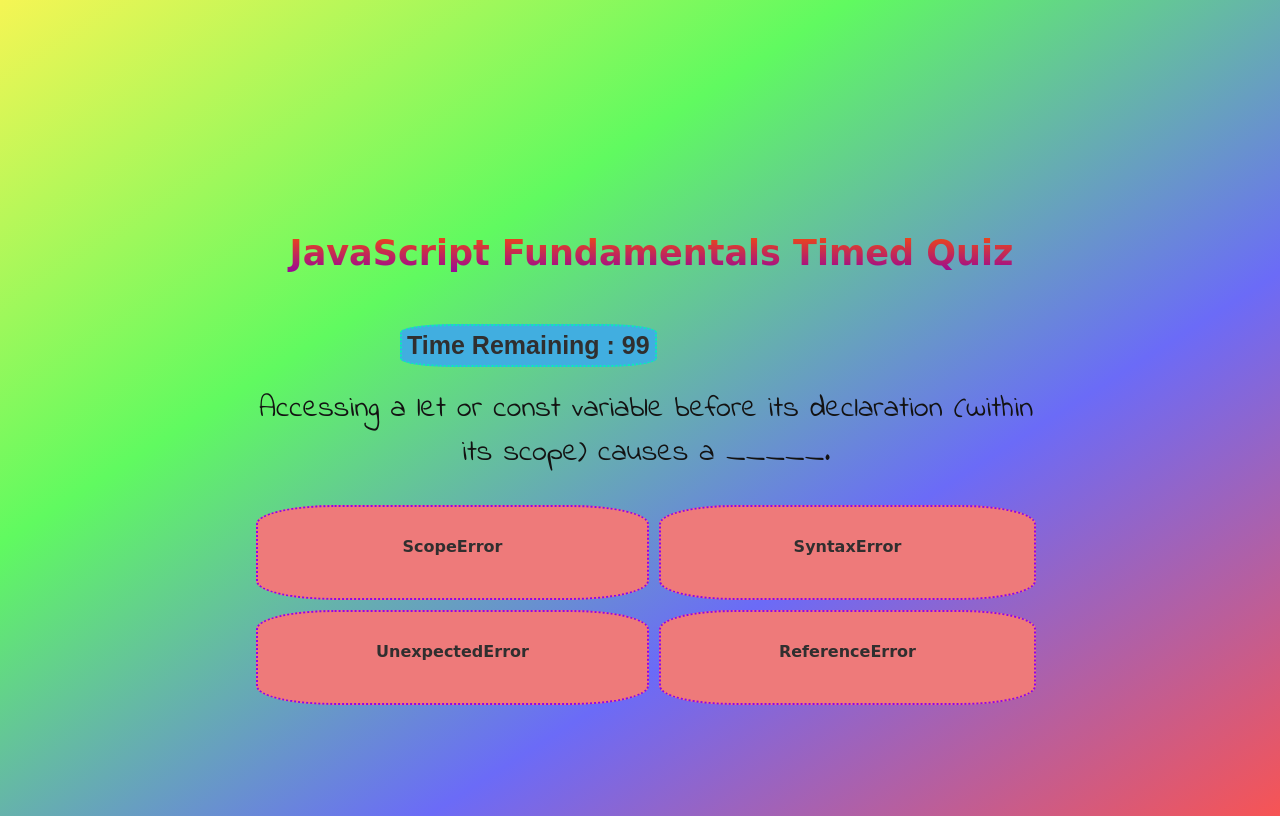
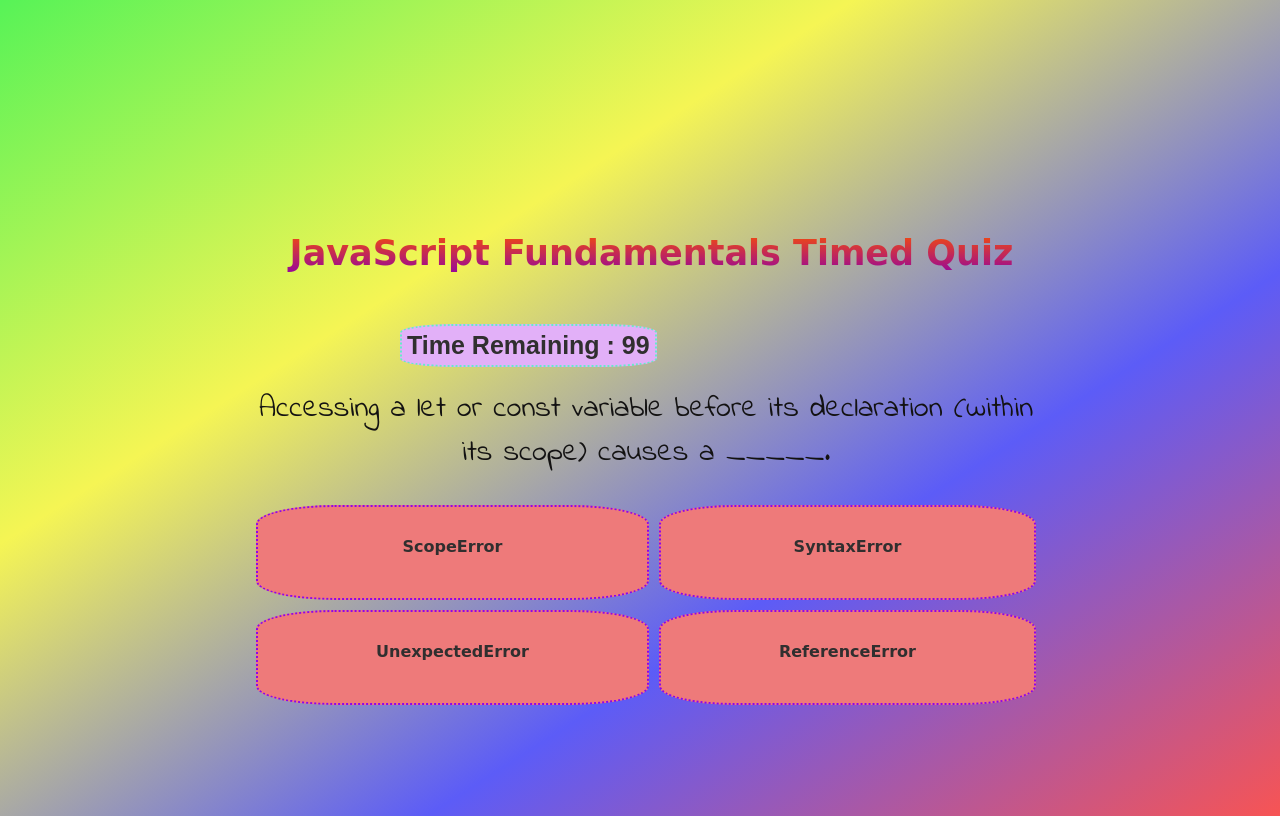
Before and after one commit to DionneNoellaBarretto/04-CodeQuizApp_HW4, a plain HTML site: page index.html in a window 1280 px wide. Both pictures are taken after a click on the button "Start". Drawn offline with Linux system fonts and the light colour scheme; a web font is replaced by a local one.

Commit message:
logging off for the day need to fix input for leaderboard

```diff
--- a/Assets/css/style.css
+++ b/Assets/css/style.css
@@ -20,7 +20,7 @@
         /* incase a browser doesnt support gradients */
         background-color: lavenderblush;
         /* a gradient backgorund using 4 colors and with a diagonal gradation*/
-        background-image: linear-gradient(to bottom right, rgb(245, 245, 84), rgb(96, 250, 96), rgb(107, 107, 247), rgb(247, 84, 84));
+        background-image: linear-gradient(to bottom right,  rgb(87, 243, 87),rgb(245, 245, 84), rgb(92, 92, 247), rgb(247, 84, 84));
     }
     /* formatting the text of potrtion of the paragraph element */
 
@@ -52,7 +52,7 @@
     /* formatting for the correct vs incorrect answer prompt when qn is answered by user */
 
     #correctAns {
-        color: rgb(6, 126, 6);
+        color: rgb(25, 180, 25);
         font-size: 40px;
         align-content: center;
         font-family: 'Yomogi', cursive;
@@ -106,7 +106,7 @@
     .timer {
         padding: 3px;
         margin: 2;
-        text-align: left;
+        text-align: right;
         /* if any lesser then the question will overflow into the timer block */
         height: 45px;
     }
@@ -115,10 +115,10 @@
         font-size: 25px;
         margin: 5px;
         padding: 5px;
-        border: dotted 2px rgb(6, 240, 181);
+        border: dotted 2px rgb(101, 236, 202);
         border-radius: 20%;
         color: rgb(48, 47, 47);
-        background-color: rgb(65, 174, 224);
+        background-color: rgb(226, 176, 248);
         /* when pointer is hovered over the timer section, user it presented a block sign indicating there's no click allowed */
         cursor: not-allowed;
     }
@@ -156,6 +156,7 @@
         justify-content: center;
         cursor: pointer;
         font-family: 'Princess Sofia', cursive;
+        font-weight: bolder;
     }
 
     .btn text {
@@ -168,7 +169,7 @@
         text-align: center;
         font-size: 100%;
         font-family: 'Yomogi', cursive;
-        font-weight: bold;
+        font-weight: bolder;
     }
 
     .btn:hover {
--- a/index.html
+++ b/index.html
@@ -26,7 +26,11 @@
         <div id="incorrectAns" class="hide">Incorrect Answer!</div>
         <div class="timer">
             <!-- adding timer to the hidden class on the main page to avoid user from clicking on timer instead of start or leaderboard -->
-            <h1 class="hide" id="timer">Time Remaining: </h1>
+            <!-- gif from from https://gfycat.com/dependablepiercingcardinal  -->
+            <h1 class="hide" id="timer">
+                <!-- <img class="hide" src="./Assets/images/blue-hourglass.gif" alt="hourglass gif" width="100" height="70"> -->
+                    Time Remaining:
+            </h1>
         </div>
     </section>
     <!-- main area to display questions and answers + results  -->
@@ -47,8 +51,8 @@
     </main>
     <!-- hidden sections revelead only when leaderboard for viewing high scores or when the game's over and player wants to log their score to the leaderboard -->
     <div class="highscores"> <button class="btn" id="highscores">Leaderboard!</button> </div>
-    <div class="score hide" id="score ">
-        <h1 id="userScore "></h1>
+    <div class="score hide" id="score">
+        <h1 id="userScore"></h1>
         <form action=" " id="form"><input type="text" name="data" id="initials" placeholder="Enter Name or Initials"><button id="submit">Submit</button></form>
     </div>
     <div class="container hide" id="leaderboard">
@@ -56,6 +60,6 @@
         <ol id="HighScorers"></ol><button class="btn" id="clear">Clear</button><button class="btn" id="play-again">Try Again</button></div>
 </body>
 <!-- link to javascript file -->
-<script src="./Assets/js/script.js "></script>
+<script src="./Assets/js/script.js"></script>
 
 </html>
```
Also changed, not shown: Assets/images/blue-hourglass.gif (added).
